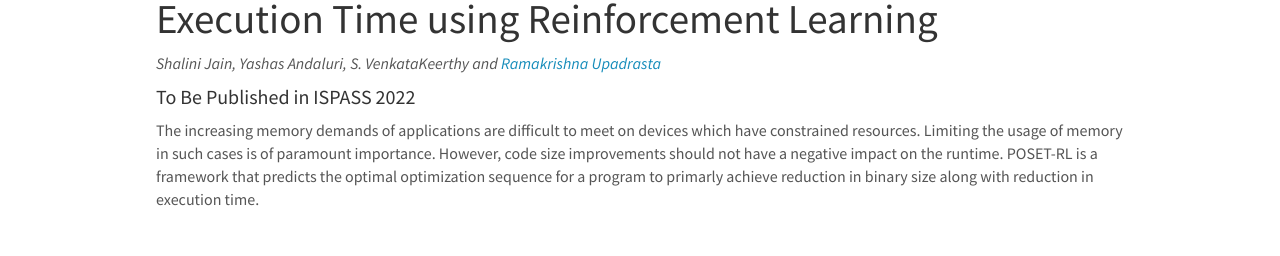
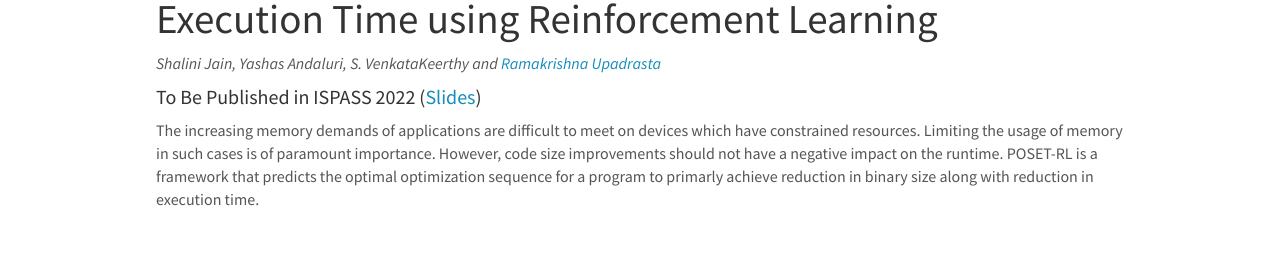
Before and after one commit to utpalbora/compilers.cse.iith.ac.in, a Jekyll site: the page built from _pages/poset_rl.md, in a window 1280 px wide and 900 px high. Shown: the part 141-397 px from the top of the window. Built offline with Jekyll 4.4.1, drawn with Linux system fonts in a browser that asks for light colours; nearby versions of some CDN libraries.

Commit message:
Add link to POSET-RL slides

```diff
--- a/_pages/poset_rl.md
+++ b/_pages/poset_rl.md
@@ -10,7 +10,7 @@ permalink: /projects/posetrl/
 
 # POSET-RL: Phase ordering for Optimizing Size and Execution Time using Reinforcement Learning
 *Shalini Jain, Yashas Andaluri, S. VenkataKeerthy and [Ramakrishna Upadrasta](https://www.iith.ac.in/~ramakrishna){:target="_blank"}*
-#### To Be Published in ISPASS 2022
+#### To Be Published in ISPASS 2022 ([Slides](https://llvm.org/devmtg/2022-04-03/slides/POSET-RL.Phase.ordering.for.Optimizing.Size.and.Execution.Time.using.Reinforcement.Learning.pdf){:target="_blank"})
 
 The increasing memory demands of applications are difficult to meet on devices which have constrained resources. Limiting the usage of memory in
 such cases is of paramount importance. However, code size improvements should not have a negative impact on the runtime.
```
